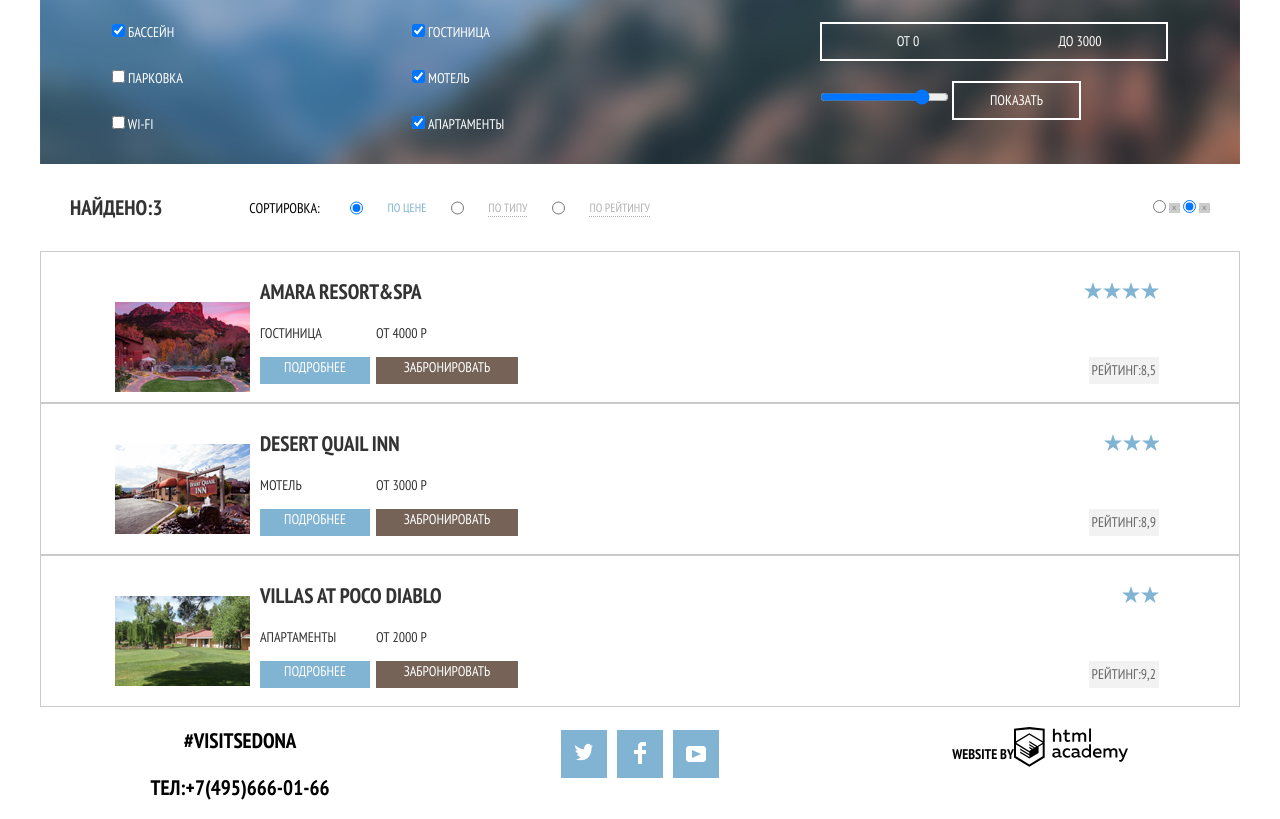
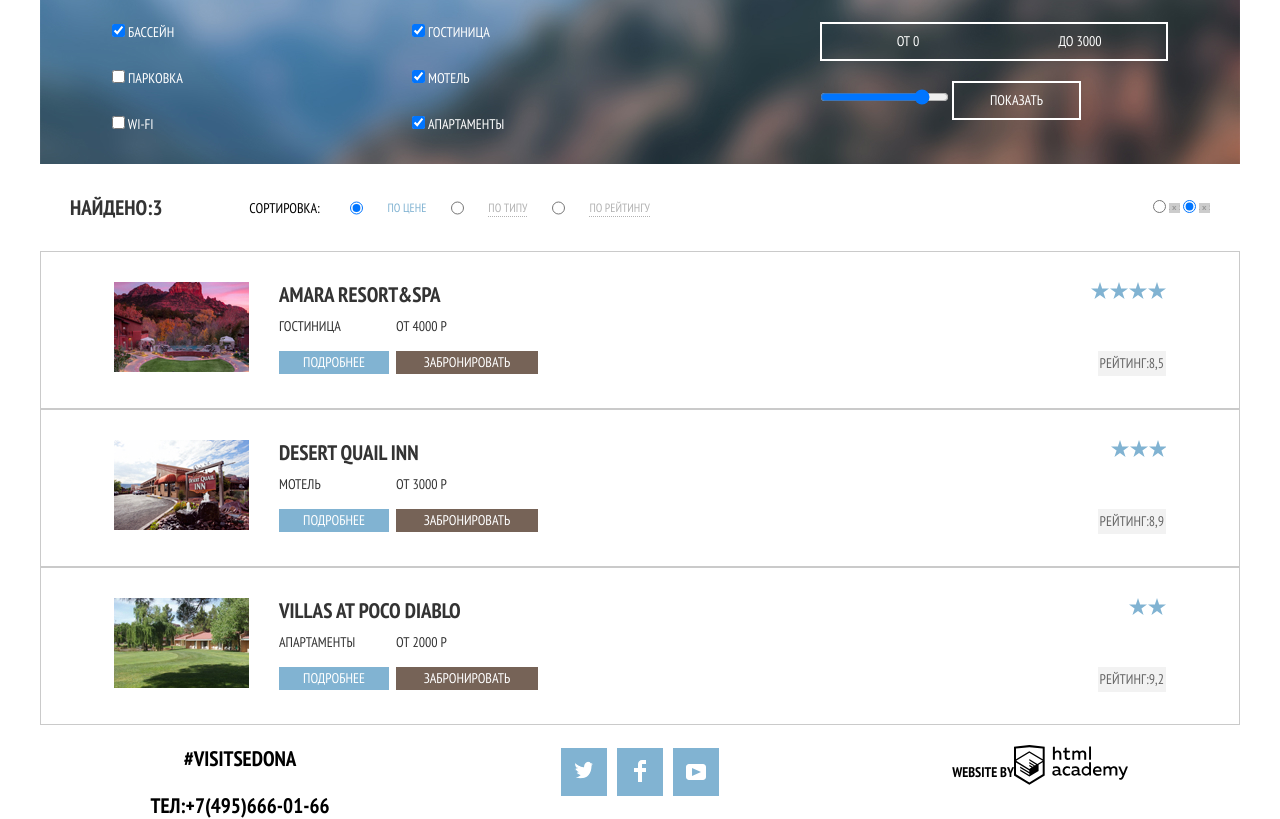
Before and after one commit to DariaSiluyanova/1489759-sedona-30, a plain HTML site: page catalog.html in a window 1280 px wide. Shown: the part 110-929 px from the top of the page. Drawn offline with Linux system fonts and the light colour scheme; placeholder pictures from the web are drawn by us.

Commit message:
Исправила гриды в каталоге

```diff
--- a/catalog.html
+++ b/catalog.html
@@ -112,7 +112,7 @@
       </form>
       <div class="catalog-layout">
         <article class="catalog">
-          <div class="catalog-img Amara"><img src="img/catalog-amara.jpg" width="135" height="90" alt="Amara Resort&SPA"></div>
+          <div class="catalog-img Amara"><img class="img-hotel" src="img/catalog-amara.jpg" width="135" height="90" alt="Amara Resort&SPA"></div>
           <div class="card-hotel">
             <h2 class="hotels">Amara Resort&SPA</h2>
             <div class="info-hotels">Гостиница</div>
--- a/css/style.css
+++ b/css/style.css
@@ -582,6 +582,7 @@ input[type=number]::-webkit-outer-spin-button {
   font-weight: bold;
   font-size: 21px;
   line-height: 26px;
+  margin: 0px;
 }
 
 .flex-breadcrumbs {
@@ -648,28 +649,29 @@ input[type=number]::-webkit-outer-spin-button {
 
 .catalog {
   display: grid;
-  grid-template-columns: 209px 919px;
+  grid-template-columns: 135px 1fr;
+  grid-gap: 30px;
+  padding: 30px 73px;
   border: 1px solid var(--basic-light-grey);
 }
 
 .catalog-img {
-  grid-column: 1/2;
   text-align: right;
   padding: 0px;
-  margin-top: 20px;
 }
 
 .card-hotel {
   display: grid;
   grid-template-rows: repeat(3, 1fr);
-  grid-template-columns: 116px 171px 1fr;
-  height: 150px;
-  padding: 10px;
+  grid-template-columns: auto auto 1fr;
+  grid-gap: 7px;
+  min-height: 90px;
   box-sizing: border-box;
 }
 
 .hotels {
   grid-column: 1/3;
+  margin: 0px;
 }
 
 .info-hotels {
@@ -677,24 +679,27 @@ input[type=number]::-webkit-outer-spin-button {
 }
 
 .but-layout {
+  display: block;
   grid-column: 1/2;
   width: 110px;
-  height: 27px;
+  height: min-content;
+  padding: 1px 0px;
 }
 
 .but-book-layout {
+  display: block;
   grid-column: 2/3;
   width: 142px;
-  height: 27px;
+  height: min-content;
+  padding: 1px 0px;
 }
 
 .raiting {
   grid-column-start: 3;
   grid-row: 3/4;
   justify-self: end;
-  width: fit-content;
   height: fit-content;
-  padding: 3px;
+  padding: 2px;
   background-color: var(--basic-neutral-grey);
 }
 
@@ -702,12 +707,6 @@ input[type=number]::-webkit-outer-spin-button {
   grid-column-start: 3;
   grid-row: 1/2;
   justify-self: end;
-  height: 20px;
-  margin: 20px 0px 0px 0px;
-}
-
-.Amara {
-  padding-top: 30px;
 }
 
 .raiting-amara {
```
